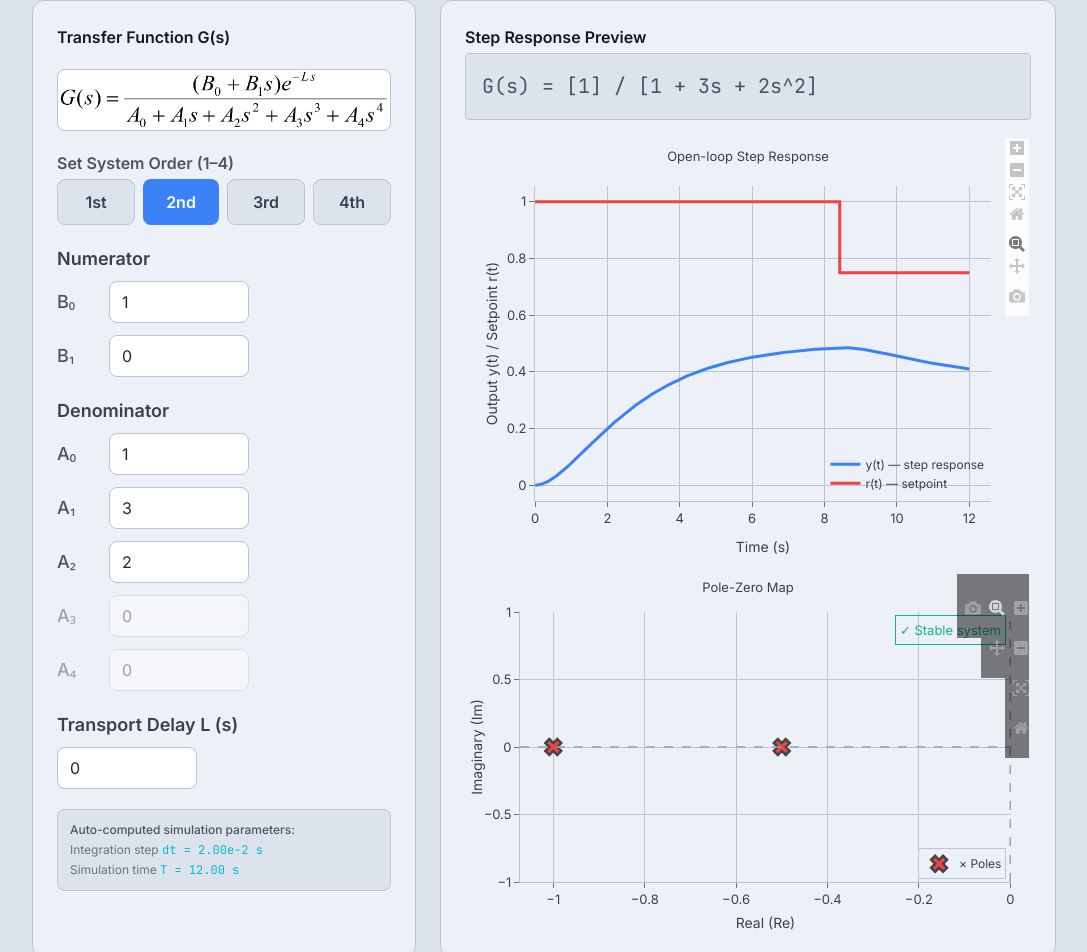
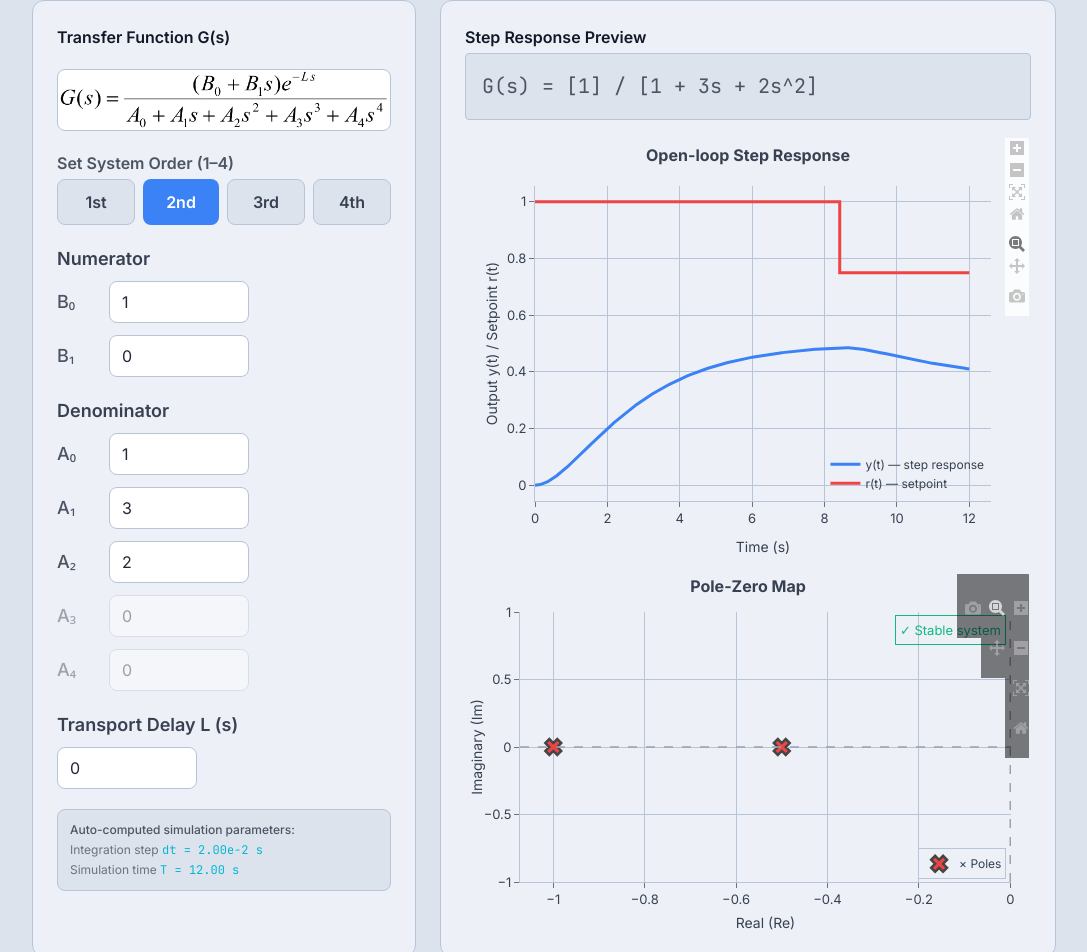
Before and after one commit to romasevych-yuriy/PID_Optimal_Tuner, a React (Vite) app: page /#/model in a window 1280 px wide. Shown: the part 249-1201 px from the top of the page, without its empty margins (96-1183 px from the left). Built offline with nearby package versions, Linux system fonts and the light colour scheme.

Commit message:
ui: chart titles bold and 1.2x bigger (13->16)

```diff
--- a/src/pages/ModelPage.jsx
+++ b/src/pages/ModelPage.jsx
@@ -315,7 +315,7 @@ export default function ModelPage() {
                   },
                 ]}
                 layout={{
-                  title: { text: 'Open-loop Step Response', font: { size: 13 } },
+                  title: { text: '<b>Open-loop Step Response</b>', font: { size: 16 } },
                   xaxis: {
                     title: { text: 'Time (s)', font: { size: 14 } },
                     tickfont: { size: 13 },
@@ -362,7 +362,7 @@ export default function ModelPage() {
                   },
                 ]}
                 layout={{
-                  title: { text: 'Pole-Zero Map', font: { size: 13 } },
+                  title: { text: '<b>Pole-Zero Map</b>', font: { size: 16 } },
                   xaxis: {
                     title: { text: 'Real (Re)', font: { size: 14 } },
                     tickfont: { size: 13 },
```
